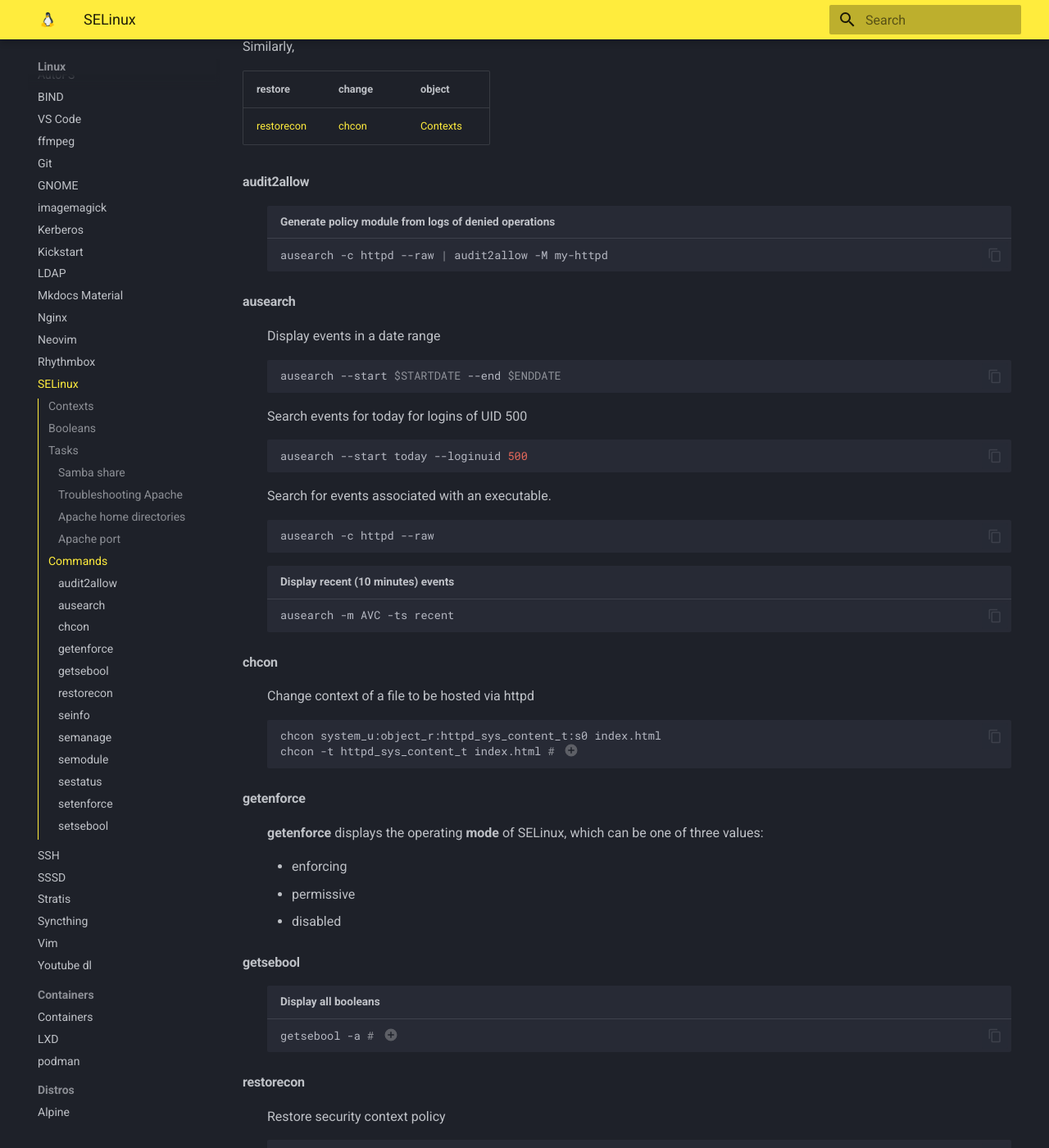
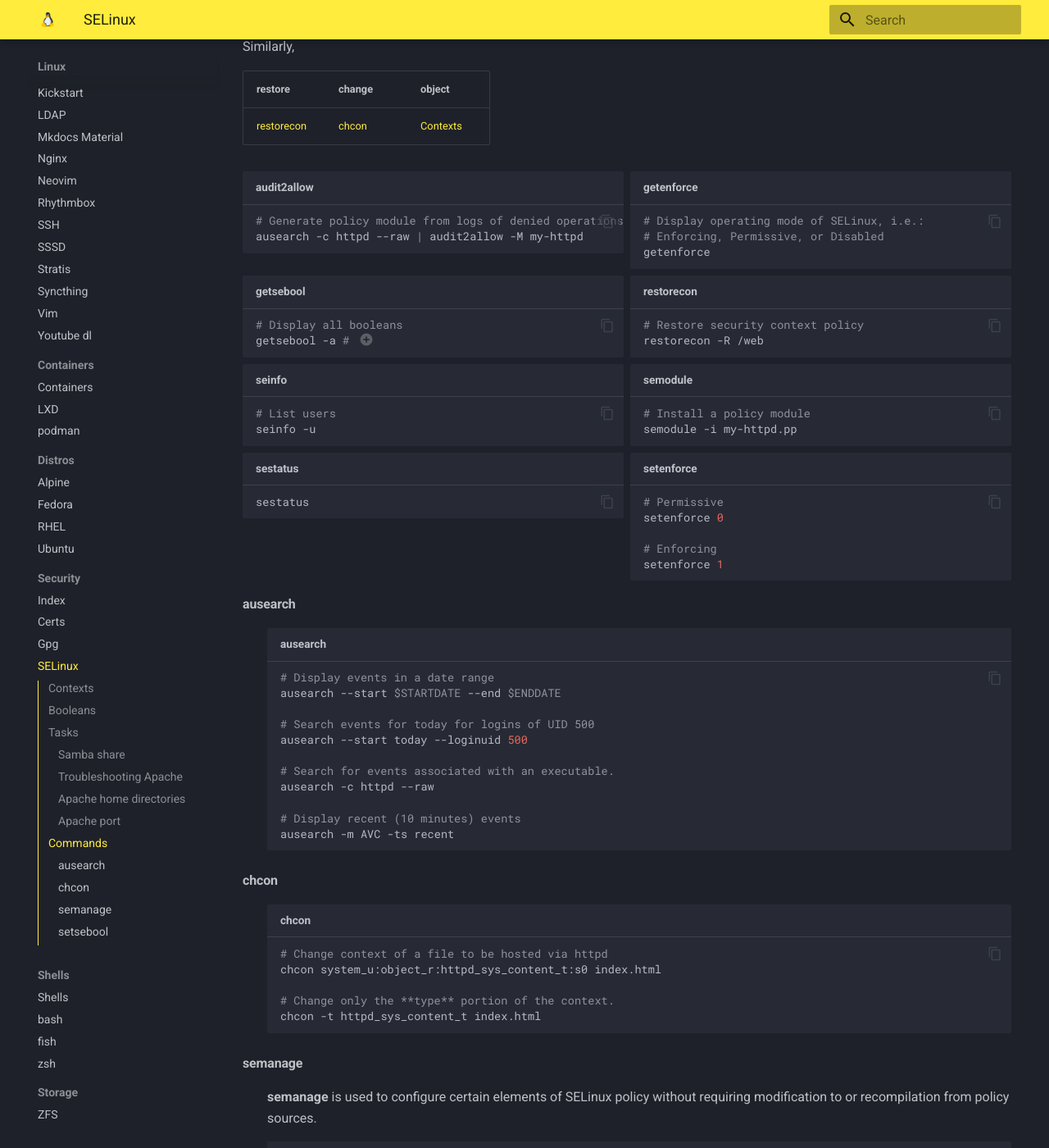
Before and after one commit to jasper-zanjani/linux, an MkDocs documentation site: the page built from docs/Security/selinux.md, in a window 1280 px wide and 1400 px high, scrolled down 3863 px. Shown: the whole window at 82% size. Built offline with MkDocs 1.6.1 and Material for MkDocs 9.7.7, drawn with Linux system fonts in a browser that asks for light colours; some of the changed text lies outside the part shown.

Commit message:
Security

````diff
--- a/docs/Applications/selinux.md
+++ b/docs/Security/selinux.md
@@ -164,124 +164,114 @@
 | ------------------------- | --------------- | --------------------- |
 | [restorecon](#restorecon) | [chcon](#chcon) | [Contexts](#contexts) |
 
-#### audit2allow
-:
-    ```sh title="Generate policy module from logs of denied operations"
-    ausearch -c httpd --raw | audit2allow -M my-httpd
-    ```
+<div class="grid" markdown>
+
+```sh title="audit2allow"
+# Generate policy module from logs of denied operations
+ausearch -c httpd --raw | audit2allow -M my-httpd
+```
+
+```sh title="getenforce"
+# Display operating mode of SELinux, i.e.:
+# Enforcing, Permissive, or Disabled
+getenforce
+```
+
+```sh title="getsebool"
+# Display all booleans
+getsebool -a # (1)
+```
+
+1. Alternatively:
+```sh
+semanage bool -l
+```
+
+
+```sh title="restorecon"
+# Restore security context policy
+restorecon -R /web
+```
+
+```sh title="seinfo"
+# List users
+seinfo -u
+```
+
+```sh title="semodule"
+# Install a policy module
+semodule -i my-httpd.pp
+```
+
+```sh title="sestatus"
+sestatus
+```
+
+```sh title="setenforce"
+# Permissive
+setenforce 0
+
+# Enforcing
+setenforce 1
+```
+
+
+</div>
 
 #### ausearch
 :
-    Display events in a date range
-    ```sh
+
+    ```sh title="ausearch"
+    # Display events in a date range
     ausearch --start $STARTDATE --end $ENDDATE
-    ```
 
-    Search events for today for logins of UID 500
-    ```sh
+    # Search events for today for logins of UID 500
     ausearch --start today --loginuid 500
-    ```
 
-    Search for events associated with an executable.
-    ```sh
+    # Search for events associated with an executable.
     ausearch -c httpd --raw
-    ```
 
-    ```sh title="Display recent (10 minutes) events"
+    # Display recent (10 minutes) events
     ausearch -m AVC -ts recent
     ```
 
 #### chcon
 :
-    Change context of a file to be hosted via httpd
-    ```sh
+
+    ```sh title="chcon"
+    # Change context of a file to be hosted via httpd
     chcon system_u:object_r:httpd_sys_content_t:s0 index.html
-    chcon -t httpd_sys_content_t index.html # (1)
-    ```
 
-    1. Change only the **type** portion of the context.
-
-
-#### getenforce
-:
-    **getenforce** displays the operating **mode** of SELinux, which can be one of three values:
-
-    - enforcing
-    - permissive
-    - disabled
-
-
-#### getsebool
-:
-    ```sh title="Display all booleans"
-    getsebool -a # (1)
-    ```
-
-    1. A more descriptive listing of the booleans can be displayed with [**semanage**](#semanage)
-    ```sh
-    semanage bool -l
-    ```
-
-
-#### restorecon
-:
-    Restore security context policy
-    ```sh
-    restorecon -R /web
-    ```
-
-#### seinfo
-:
-    ```sh title="List users"
-    seinfo -u
+    # Change only the **type** portion of the context.
+    chcon -t httpd_sys_content_t index.html
     ```
 
 #### semanage
 :
-    semanage is used to configure certain elements of SELinux policy without requiring modification to or recompilation from policy sources.
+    **semanage** is used to configure certain elements of SELinux policy without requiring modification to or recompilation from policy sources.
 
-    ```sh title="File contexts"
+    ```sh title="semanage"
+    # File contexts
     semanage fcontext -l
     semanage fcontext -a -t httpd_sys_content_t /web
-    ```
 
-    ```sh title="Port contexts"
+    # Port contexts
     semanage port -l
     semanage port -a -t http_port_t -p tcp 1000
-    ```
 
-    ```sh title="Booleans"
+    # Booleans
     semanage bool -l
-    ```
 
-    Examine the mapping between Linux login names and SELinux users.
-    ```sh
+    # Examine the mapping between Linux login names and SELinux users.
     semanage login -l
-    ```
-
-#### semodule
-:
-    ```sh title="Install a policy module"
-    semodule -i my-httpd.pp
-    ```
-
-#### sestatus
-:
-    ```sh
-    sestatus
-    ```
-
-#### setenforce
-:
-    ```sh
-    setenforce 0 # Permissive
-    setenforce 1 # Enforcing
     ```
 
 #### setsebool
 :
-    ```sh
-    # Allow SELinux to work with Samba (-P makes the change persistent)
+
+    ```sh title="setsebool"
+    # Allow SELinux to work with Samba
+    # -P makes the change persistent
     setsebool -P samba_export_all_ro 1
 
     # Allow httpd to serve HTML from home directories
````
Also changed, not shown: docs/Security.md (deleted, +0 -11 lines), docs/Security/gpg.md (added, +98 -0 lines), docs/Security/index.md (added, +94 -0 lines), docs/Security/certs.md (renamed from docs/certs.md), 1 other file.
